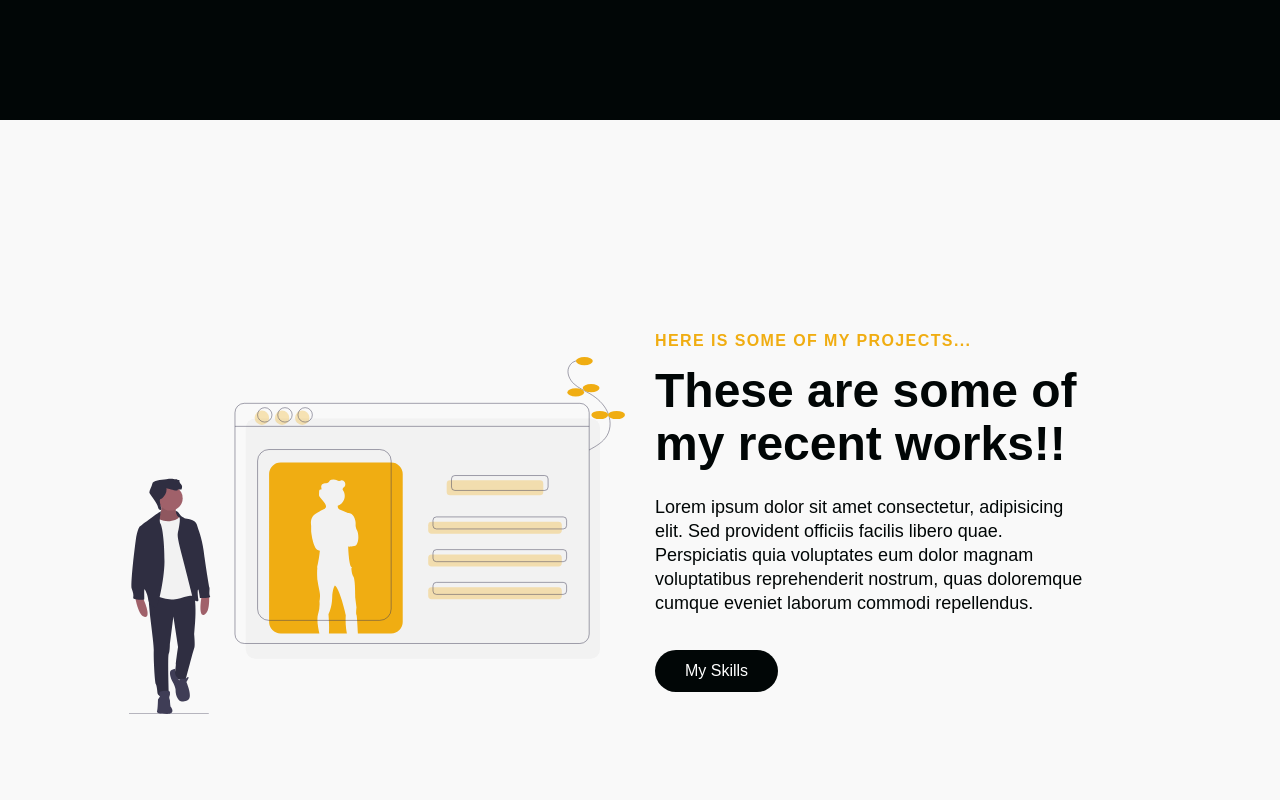
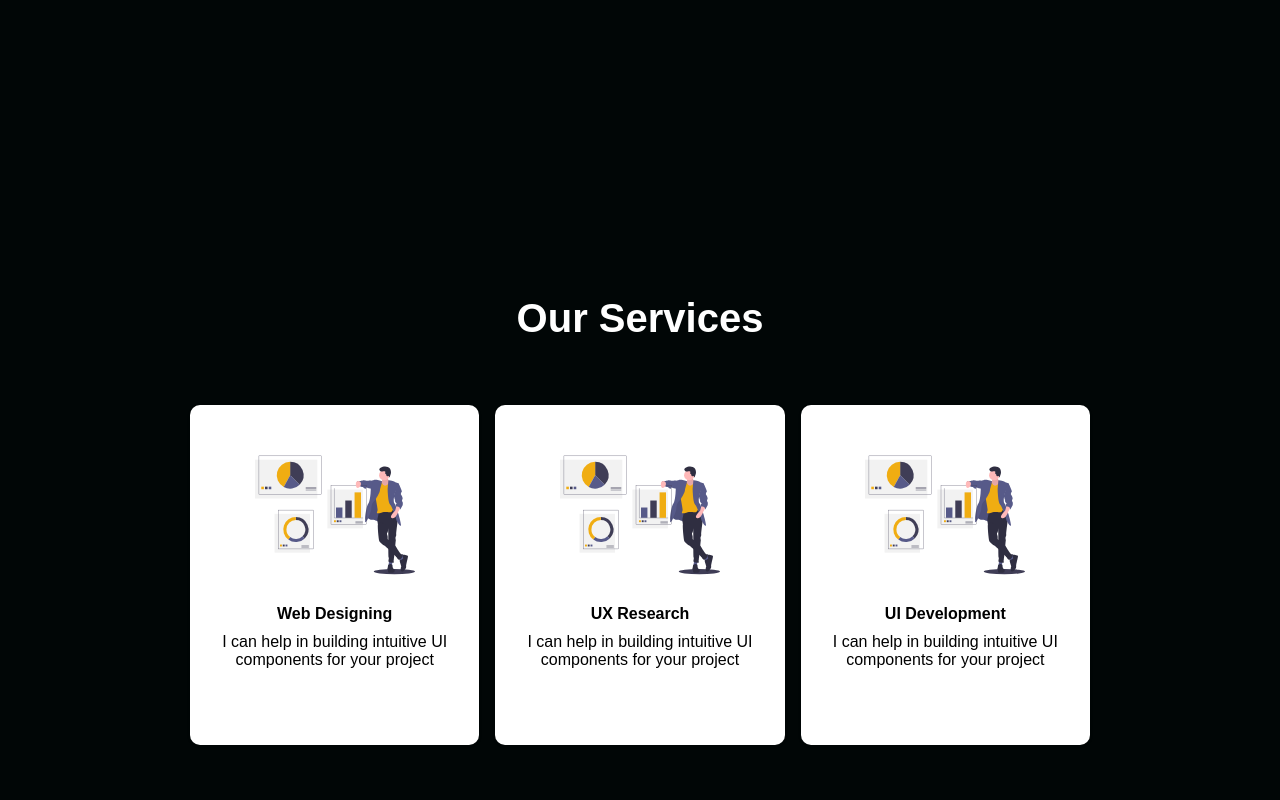
Before and after one commit to mittranj8/mittranj-pansuriya, a React (Create React App) app: page / in a window 1280 px wide. Shown: the part 1540-2340 px from the top of the page. Built offline with nearby package versions, Linux system fonts and the light colour scheme; a web font is replaced by a local one.

Commit message:
added services component

```diff
--- /dev/null
+++ b/src/components/Services/ServiceElements.js
@@ -0,0 +1,82 @@
+import styled from "styled-components";
+
+export const ServicesContainer = styled.div`
+  height: 800px;
+  display: flex;
+  flex-direction: column;
+  justify-content: center;
+  align-items: center;
+  background: #010606;
+
+  @media screen and (max-width: 768px) {
+    height: 1100px;
+  }
+
+  @media screen and (max-width: 480px) {
+    height: 1300px;
+  }
+`;
+
+export const ServicesWrapper = styled.div`
+  max-width: 1000px;
+  margin: 0 auto;
+  display: grid;
+  grid-template-columns: 1fr 1fr 1fr;
+  align-items: center;
+  grid-gap: 16px;
+  padding: 0 50px;
+
+  @media screen and (max-width: 1000px) {
+    grid-template-columns: 1fr 1fr;
+  }
+
+  @media screen and (max-width: 768px) {
+    grid-template-columns: 1fr;
+    padding: 0 20px;
+  }
+`;
+
+export const ServicesCard = styled.div`
+  background: #fff;
+  display: flex;
+  flex-direction: column;
+  justify-content: flex-start;
+  align-items: center;
+  border-radius: 10px;
+  min-height: 340px;
+  padding: 30px;
+  box-shadow: 0 1px 3px rgba(0, 0, 0, 0.2);
+  transition: all 0.2s ease-in-out;
+
+  &:hover {
+    transform: scale(1.02);
+    transition: all 0.2s ease-in-out;
+    cursor: pointer;
+  }
+`;
+
+export const ServicesIcon = styled.img`
+  height: 160px;
+  width: 160px;
+  margin-bottom: 10px;
+`;
+
+export const ServicesH1 = styled.h1`
+  font-size: 2.5rem;
+  color: #fff;
+  margin-bottom: 64px;
+
+  @media screen and (max-width: 480px) {
+    font-size: 2rem;
+  }
+`;
+
+export const ServicesH2 = styled.h2`
+  font-size: 1rem;
+  margin-bottom: 10px;
+`;
+
+export const ServicesP = styled.p`
+  font-size: 1rem;
+  text-align: center;
+`;
--- /dev/null
+++ b/src/components/Services/index.js
@@ -0,0 +1,46 @@
+import React from "react";
+import Icon1 from "../../assets/images/myStats.svg";
+import Icon2 from "../../assets/images/myStats.svg";
+import Icon3 from "../../assets/images/myStats.svg";
+import {
+  ServicesCard,
+  ServicesContainer,
+  ServicesH1,
+  ServicesH2,
+  ServicesIcon,
+  ServicesP,
+  ServicesWrapper,
+} from "./ServiceElements";
+
+const Services = () => {
+  return (
+    <ServicesContainer id="services">
+      <ServicesH1>Our Services</ServicesH1>
+      <ServicesWrapper>
+        <ServicesCard>
+          <ServicesIcon src={Icon1} />
+          <ServicesH2>Web Designing</ServicesH2>
+          <ServicesP>
+            I can help in building intuitive UI components for your project
+          </ServicesP>
+        </ServicesCard>
+        <ServicesCard>
+          <ServicesIcon src={Icon2} />
+          <ServicesH2>UX Research</ServicesH2>
+          <ServicesP>
+            I can help in building intuitive UI components for your project
+          </ServicesP>
+        </ServicesCard>
+        <ServicesCard>
+          <ServicesIcon src={Icon3} />
+          <ServicesH2>UI Development</ServicesH2>
+          <ServicesP>
+            I can help in building intuitive UI components for your project
+          </ServicesP>
+        </ServicesCard>
+      </ServicesWrapper>
+    </ServicesContainer>
+  );
+};
+
+export default Services;
--- a/src/pages/index.js
+++ b/src/pages/index.js
@@ -8,6 +8,7 @@
   homeObjThree,
   homeObjTwo,
 } from "../components/InfoSection/Data";
+import Services from "../components/Services";
 
 const Home = () => {
   const [isOpen, setIsOpen] = useState(false);
@@ -22,6 +23,7 @@
       <Navbar toggle={toggle} />
       <HeroSection />
       <InfoSection {...homeObjOne} />
+      <Services />
       <InfoSection {...homeObjTwo} />
       <InfoSection {...homeObjThree} />
     </>
```
